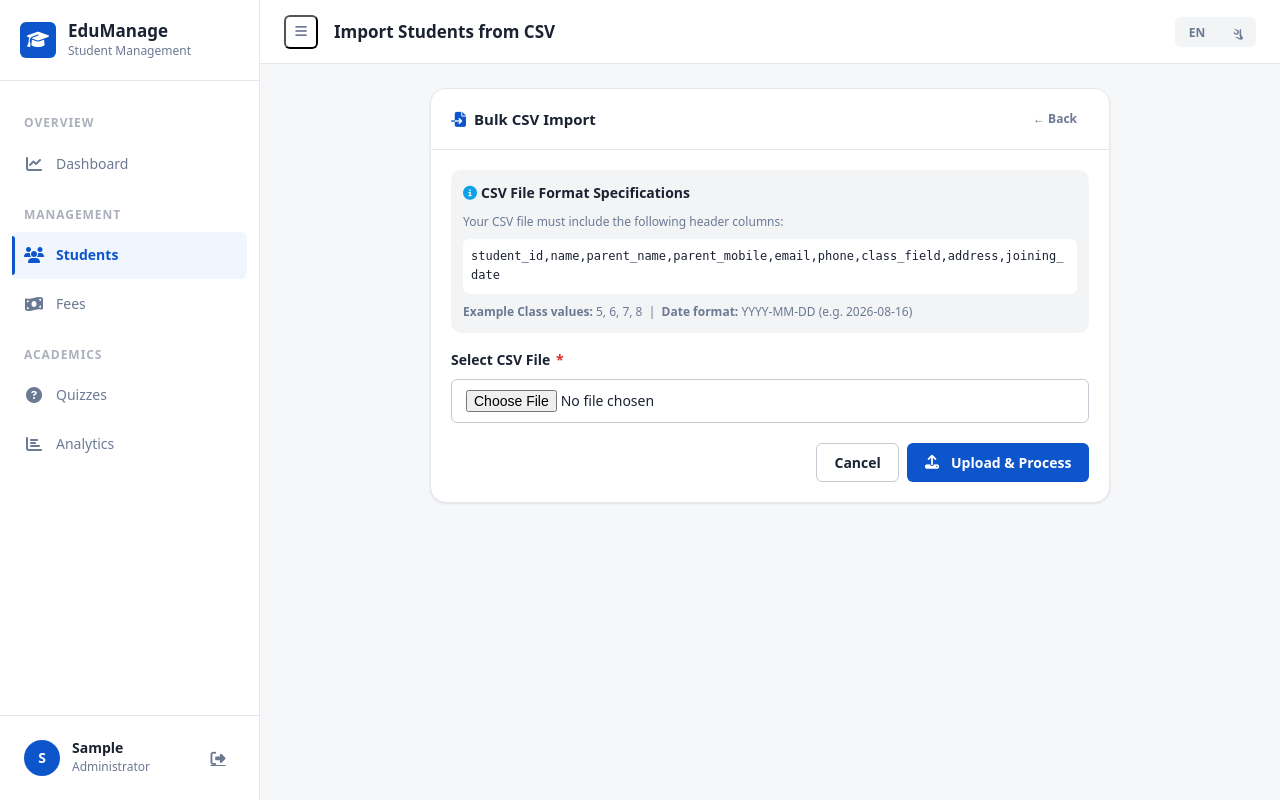
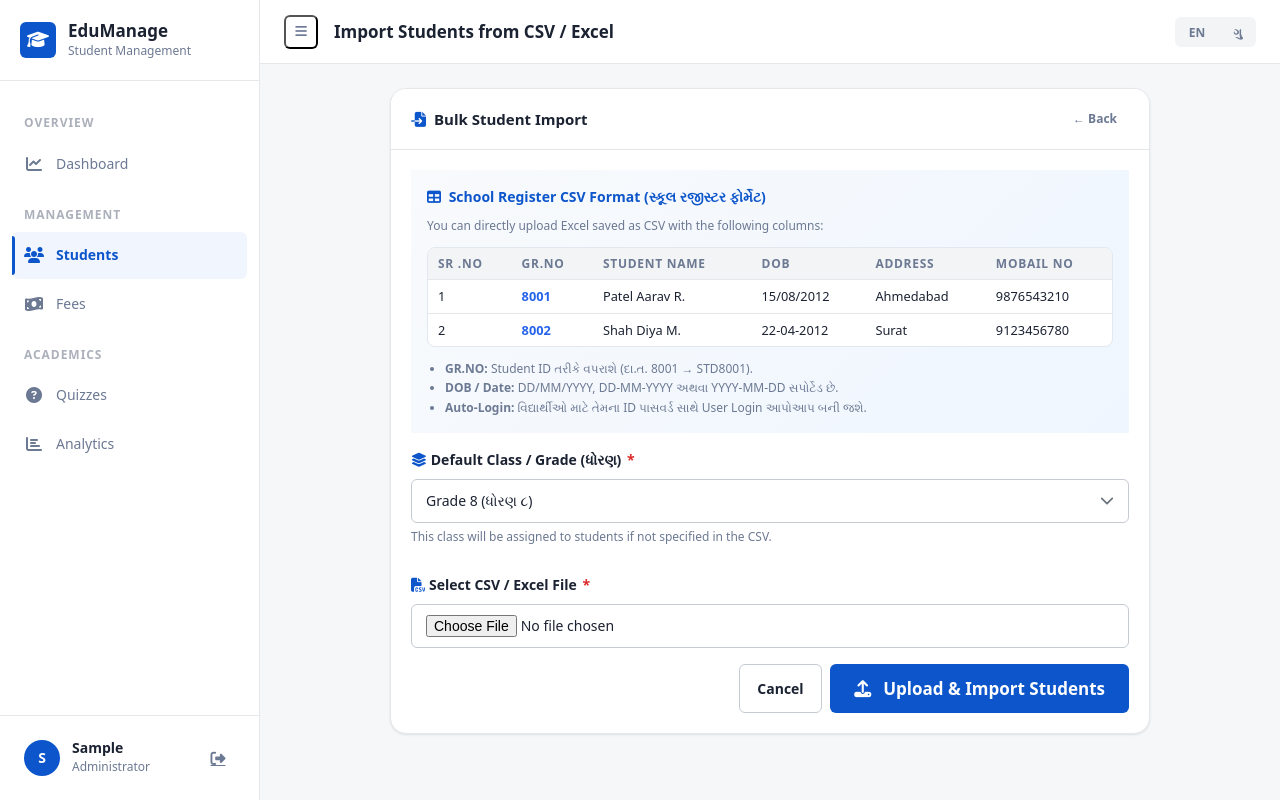
Before and after one commit to Nandoliya-Shoeb/Student-Management-System, a Django app: page /students/csv-import/ in a window 1280 px wide. Run offline with Django 4.2, Linux system fonts and the light colour scheme; the visitor is signed in with stand-in values (Sample User, id 1); data that the repository does not hold is empty.

Commit message:
Support school register CSV import format: SR.NO, GR.NO, STUDENT NAME, DOB, ADDRESS, MOBAIL NO with flexible date parsing and default class selection

```diff
--- a/app/forms.py
+++ b/app/forms.py
@@ -184,19 +184,29 @@ class QuestionForm(forms.ModelForm):
 
 
 class CSVImportForm(forms.Form):
+    CLASS_CHOICES = [
+        ('8', _('Grade 8 (ધોરણ ૮)')),
+        ('7', _('Grade 7 (ધોરણ ૭)')),
+        ('6', _('Grade 6 (ધોરણ ૬)')),
+        ('5', _('Grade 5 (ધોરણ ૫)')),
+    ]
+
     csv_file = forms.FileField(
         widget=forms.FileInput(attrs={'class': 'form-control', 'accept': '.csv'}),
-        label=_('CSV File'),
-        help_text=_(
-            'CSV columns: student_id, name, parent_name, parent_mobile, '
-            'email, phone, class_field, address, joining_date'
-        )
+        label=_('Select CSV / Excel File'),
+    )
+    default_class = forms.ChoiceField(
+        choices=CLASS_CHOICES,
+        initial='8',
+        widget=forms.Select(attrs={'class': 'form-select'}),
+        label=_('Default Class / Grade (ધોરણ)'),
+        help_text=_('This class will be assigned to students if not specified in the CSV.')
     )
 
     def clean_csv_file(self):
         csv_file = self.cleaned_data['csv_file']
-        if not csv_file.name.endswith('.csv'):
-            raise forms.ValidationError(_('Please upload a CSV file.'))
+        if not csv_file.name.lower().endswith(('.csv', '.txt')):
+            raise forms.ValidationError(_('Please upload a valid CSV file.'))
         if csv_file.size > 10 * 1024 * 1024:
             raise forms.ValidationError(_('File size exceeds 10MB limit.'))
         return csv_file
--- a/app/views.py
+++ b/app/views.py
@@ -528,53 +528,151 @@ def student_csv_import(request):
         form = CSVImportForm(request.POST, request.FILES)
         if form.is_valid():
             csv_file = request.FILES['csv_file']
+            default_class = form.cleaned_data.get('default_class', '8')
             try:
-                # Fix Bug 8: read once, use StringIO for csv.DictReader
-                raw_content = csv_file.read().decode('utf-8')
-                reader = csv.DictReader(io.StringIO(raw_content))
+                # Read with flexible encoding support
+                raw_bytes = csv_file.read()
+                try:
+                    raw_content = raw_bytes.decode('utf-8-sig')
+                except UnicodeDecodeError:
+                    try:
+                        raw_content = raw_bytes.decode('utf-8')
+                    except UnicodeDecodeError:
+                        raw_content = raw_bytes.decode('latin-1')
+
+                # Support both comma and tab delimited files
+                sample = raw_content[:2048]
+                delimiter = '\t' if '\t' in sample and sample.count('\t') > sample.count(',') else ','
+                reader = csv.DictReader(io.StringIO(raw_content), delimiter=delimiter)
 
                 created_count = 0
+                updated_count = 0
                 errors = []
 
-                for row in reader:
+                def parse_flex_date(date_val):
+                    if not date_val:
+                        return timezone.localdate()
+                    val = str(date_val).strip()
+                    formats = [
+                        '%d/%m/%Y', '%d-%m-%Y', '%d.%m.%Y',
+                        '%Y-%m-%d', '%Y/%m/%d', '%Y.%m.%d',
+                        '%d/%m/%y', '%d-%m-%y', '%d.%m.%y',
+                        '%d %b %Y', '%d %B %Y',
+                    ]
+                    for fmt in formats:
+                        try:
+                            return datetime.strptime(val, fmt).date()
+                        except ValueError:
+                            continue
+                    return timezone.localdate()
+
+                for row_idx, raw_row in enumerate(reader, start=2):
                     try:
-                        stu_id = row['student_id'].strip().upper()
-                        if Student.objects.filter(student_id=stu_id).exists():
-                            errors.append(f"{stu_id}: {_('Duplicate student ID')}")
+                        # Clean and normalize column names (lowercase, no spaces, no dots, no underscores)
+                        row = {}
+                        for k, v in raw_row.items():
+                            if k:
+                                norm_k = k.strip().lower().replace('.', '').replace(' ', '').replace('_', '').replace('-', '')
+                                row[norm_k] = str(v).strip() if v is not None else ''
+
+                        # Extract fields flexibly
+                        sr_no = row.get('srno') or row.get('sr') or row.get('serialno') or row.get('sno') or ''
+                        gr_no = row.get('grno') or row.get('gr') or row.get('grnumber') or row.get('studentid') or row.get('id') or row.get('rollno') or ''
+                        name = row.get('studentname') or row.get('name') or row.get('student') or row.get('fullname') or ''
+                        dob_str = row.get('dob') or row.get('birthdate') or row.get('dateofbirth') or row.get('joiningdate') or ''
+                        address = row.get('address') or row.get('add') or row.get('city') or ''
+                        mobile = row.get('mobailno') or row.get('mobileno') or row.get('mobail') or row.get('mobile') or row.get('phone') or row.get('phoneno') or row.get('contact') or row.get('parentmobile') or ''
+                        parent_name = row.get('parentname') or row.get('fathername') or row.get('guardianname') or ''
+                        email = row.get('email') or row.get('emailid') or ''
+                        class_val = row.get('class') or row.get('classfield') or row.get('grade') or row.get('standard') or row.get('std') or row.get('dhoran') or default_class
+
+                        # Ensure valid class choice (5, 6, 7, 8)
+                        class_val = str(class_val).strip()
+                        if class_val not in ['5', '6', '7', '8']:
+                            # Extract first digit if present like "STD 8" -> "8"
+                            digits = [c for c in class_val if c in '5678']
+                            class_val = digits[0] if digits else default_class
+
+                        if not name:
+                            # Skip entirely empty rows
+                            if not gr_no and not sr_no and not mobile:
+                                continue
+                            errors.append(f"Row {row_idx}: {_('Student name is required')}")
                             continue
 
-                        student = Student(
+                        # Format Student ID / GR Number
+                        if gr_no:
+                            stu_id = gr_no.upper()
+                            # If only numeric, prefix with STD (e.g. 8003 -> STD8003)
+                            if stu_id.isdigit():
+                                stu_id = f"STD{stu_id}"
+                        elif sr_no:
+                            stu_id = f"STD{class_val}{str(sr_no).zfill(3)}"
+                        else:
+                            stu_id = f"STD{class_val}{str(row_idx).zfill(3)}"
+
+                        joining_date = parse_flex_date(dob_str)
+
+                        # Create or Update Student
+                        student, is_created = Student.objects.update_or_create(
                             student_id=stu_id,
-                            name=row['name'],
-                            parent_name=row['parent_name'],
-                            parent_mobile=row['parent_mobile'],
-                            email=row.get('email', ''),
-                            phone=row['phone'],
-                            class_field=row['class_field'],
-                            address=row['address'],
-                            joining_date=row['joining_date'],
+                            defaults={
+                                'name': name,
+                                'parent_name': parent_name or None,
+                                'parent_mobile': mobile or '',
+                                'phone': mobile or '',
+                                'email': email or None,
+                                'class_field': class_val,
+                                'address': address or '',
+                                'joining_date': joining_date,
+                                'status': 'active',
+                            }
                         )
-                        student.full_clean()
-                        student.save()
-                        Progress.objects.create(student=student)
-                        created_count += 1
+
+                        # Auto-create User account for Student Portal Login if not present
+                        if not student.user:
+                            user_uname = student.student_id
+                            existing_user = User.objects.filter(username=user_uname).first()
+                            if not existing_user:
+                                new_u = User.objects.create_user(
+                                    username=user_uname,
+                                    password=student.student_id,  # Default password = Student ID
+                                    first_name=student.name[:30],
+                                )
+                                student.user = new_u
+                                student.save(update_fields=['user'])
+                            else:
+                                student.user = existing_user
+                                student.save(update_fields=['user'])
+
+                        Progress.objects.get_or_create(student=student)
+
+                        if is_created:
+                            created_count += 1
+                        else:
+                            updated_count += 1
+
                     except Exception as e:
-                        errors.append(f"Row {reader.line_num}: {str(e)}")
+                        errors.append(f"Row {row_idx}: {str(e)}")
 
-                if created_count > 0:
-                    messages.success(request, f'{created_count} {_("students imported successfully.")}')
+                if created_count > 0 or updated_count > 0:
+                    messages.success(
+                        request,
+                        f'✅ {created_count} {_("new students added")}, {updated_count} {_("students updated successfully.")}'
+                    )
 
-                for error in errors:
+                for error in errors[:10]:
                     messages.warning(request, error)
 
                 return redirect('student_list')
 
             except Exception as e:
-                messages.error(request, f'{_("Error reading file:")} {str(e)}')
+                messages.error(request, f'{_("Error reading CSV file:")} {str(e)}')
     else:
         form = CSVImportForm()
 
     return render(request, 'students/csv_import.html', {'form': form})
+
 
 
 # ---------------------------------------------------------------------------
--- a/templates/students/csv_import.html
+++ b/templates/students/csv_import.html
@@ -2,42 +2,96 @@
 {% load i18n %}
 
 {% block title %}{% trans "Import Students" %} — {% trans "Student Management System" %}{% endblock %}
-{% block page_title %}{% trans "Import Students from CSV" %}{% endblock %}
+{% block page_title %}{% trans "Import Students from CSV / Excel" %}{% endblock %}
 
 {% block content %}
-<div style="max-width: 680px; margin: 0 auto;">
+<div style="max-width: 760px; margin: 0 auto;">
   <div class="card">
     <div class="card-header justify-between">
       <div class="card-title">
-        <i class="fas fa-file-import text-primary me-2"></i>{% trans "Bulk CSV Import" %}
+        <i class="fas fa-file-import text-primary me-2"></i>{% trans "Bulk Student Import" %}
       </div>
       <a href="{% url 'student_list' %}" class="btn btn-ghost btn-sm">&larr; {% trans "Back" %}</a>
     </div>
     <div class="card-body">
-      <div class="p-3 mb-4 rounded border" style="background: var(--clr-surface-2);">
-        <h3 class="fs-sm fw-700 mb-2"><i class="fas fa-info-circle text-info me-1"></i>{% trans "CSV File Format Specifications" %}</h3>
-        <p class="fs-xs text-muted mb-2">{% trans "Your CSV file must include the following header columns:" %}</p>
-        <code style="display:block; padding: var(--sp-2); background: white; border-radius: var(--radius-sm); font-size: var(--fs-xs); word-break: break-all;">
-          student_id,name,parent_name,parent_mobile,email,phone,class_field,address,joining_date
-        </code>
-        <div class="fs-xs text-muted mt-2">
-          <strong>{% trans "Example Class values" %}:</strong> 5, 6, 7, 8 &nbsp;|&nbsp; <strong>{% trans "Date format" %}:</strong> YYYY-MM-DD (e.g. 2026-08-16)
+
+      <!-- Format Guidance Box -->
+      <div class="p-4 mb-4 rounded-3 border" style="background: linear-gradient(135deg, #f8fafc 0%, #eff6ff 100%); border-color: #bfdbfe !important;">
+        <h3 class="fs-sm fw-700 text-primary mb-2">
+          <i class="fas fa-table text-primary me-1"></i> {% trans "School Register CSV Format (સ્કૂલ રજીસ્ટર ફોર્મેટ)" %}
+        </h3>
+        <p class="fs-xs text-muted mb-3">
+          {% trans "You can directly upload Excel saved as CSV with the following columns:" %}
+        </p>
+
+        <div class="table-wrapper mb-3" style="background: white; border-radius: 8px; border: 1px solid #e2e8f0; overflow-x: auto;">
+          <table style="font-size: 0.8rem; margin: 0;">
+            <thead>
+              <tr style="background: #f1f5f9;">
+                <th style="padding: 6px 10px;">SR .NO</th>
+                <th style="padding: 6px 10px;">GR.NO</th>
+                <th style="padding: 6px 10px;">STUDENT NAME</th>
+                <th style="padding: 6px 10px;">DOB</th>
+                <th style="padding: 6px 10px;">ADDRESS</th>
+                <th style="padding: 6px 10px;">MOBAIL NO</th>
+              </tr>
+            </thead>
+            <tbody>
+              <tr>
+                <td style="padding: 6px 10px;">1</td>
+                <td style="padding: 6px 10px; font-weight: 700; color: #2563eb;">8001</td>
+                <td style="padding: 6px 10px;">Patel Aarav R.</td>
+                <td style="padding: 6px 10px;">15/08/2012</td>
+                <td style="padding: 6px 10px;">Ahmedabad</td>
+                <td style="padding: 6px 10px;">9876543210</td>
+              </tr>
+              <tr>
+                <td style="padding: 6px 10px;">2</td>
+                <td style="padding: 6px 10px; font-weight: 700; color: #2563eb;">8002</td>
+                <td style="padding: 6px 10px;">Shah Diya M.</td>
+                <td style="padding: 6px 10px;">22-04-2012</td>
+                <td style="padding: 6px 10px;">Surat</td>
+                <td style="padding: 6px 10px;">9123456780</td>
+              </tr>
+            </tbody>
+          </table>
+        </div>
+
+        <div class="fs-xs text-muted">
+          <ul style="margin: 0; padding-left: 18px; line-height: 1.6;">
+            <li><strong>GR.NO:</strong> Student ID તરીકે વપરાશે (દા.ત. 8001 → STD8001).</li>
+            <li><strong>DOB / Date:</strong> DD/MM/YYYY, DD-MM-YYYY અથવા YYYY-MM-DD સપોર્ટેડ છે.</li>
+            <li><strong>Auto-Login:</strong> વિદ્યાર્થીઓ માટે તેમના ID પાસવર્ડ સાથે User Login આપોઆપ બની જશે.</li>
+          </ul>
         </div>
       </div>
 
       <form method="POST" enctype="multipart/form-data" novalidate>
         {% csrf_token %}
 
-        <div class="form-group">
-          <label class="form-label" for="id_csv_file">{% trans "Select CSV File" %} <span class="req">*</span></label>
+        <div class="form-row mb-3">
+          <div class="form-group" style="flex: 1;">
+            <label class="form-label" for="id_default_class">
+              <i class="fas fa-layer-group me-1 text-primary"></i>{{ form.default_class.label }} <span class="req">*</span>
+            </label>
+            {{ form.default_class }}
+            <div class="form-hint fs-xs text-muted">{{ form.default_class.help_text }}</div>
+            {% if form.default_class.errors %}<div class="form-error">{{ form.default_class.errors }}</div>{% endif %}
+          </div>
+        </div>
+
+        <div class="form-group mb-4">
+          <label class="form-label" for="id_csv_file">
+            <i class="fas fa-file-csv me-1 text-primary"></i>{{ form.csv_file.label }} <span class="req">*</span>
+          </label>
           {{ form.csv_file }}
           {% if form.csv_file.errors %}<div class="form-error">{{ form.csv_file.errors }}</div>{% endif %}
         </div>
 
-        <div class="d-flex justify-end gap-2 mt-5 pt-3 border-top">
+        <div class="d-flex justify-end gap-2 mt-4 pt-3 border-top">
           <a href="{% url 'student_list' %}" class="btn btn-outline">{% trans "Cancel" %}</a>
-          <button type="submit" class="btn btn-primary">
-            <i class="fas fa-upload me-1"></i>{% trans "Upload & Process" %}
+          <button type="submit" class="btn btn-primary btn-lg">
+            <i class="fas fa-upload me-1"></i> {% trans "Upload & Import Students" %}
           </button>
         </div>
       </form>
```
Also changed, not shown: app/models.py (+5 -5 lines), app/migrations/0008_make_student_fields_flexible.py (added).
